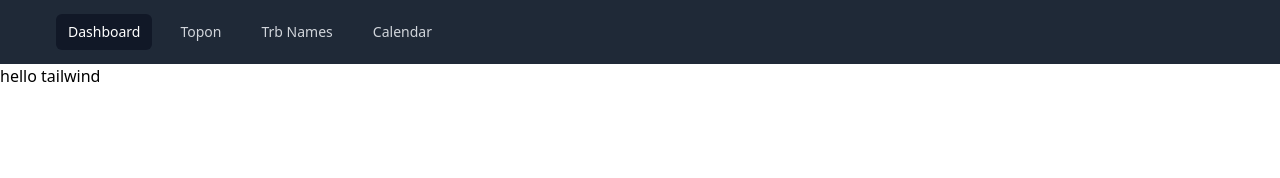
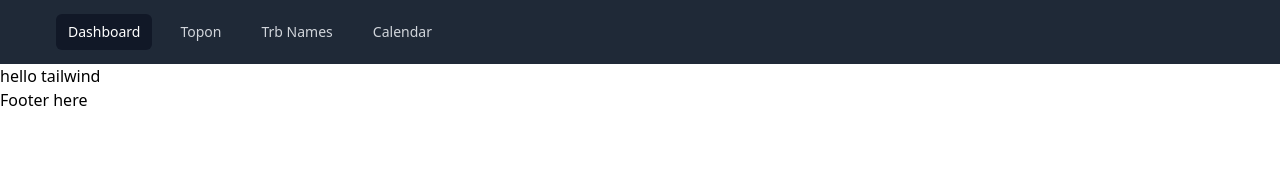
Before and after one commit to AndiZogaj22/Etm, a React (Create React App) app: page / in a window 1280 px wide. Shown: the top 178 px of the page. Built offline with nearby package versions, Linux system fonts and the light colour scheme.

Commit message:
components for footer and searchbar

```diff
--- a/src/App.js
+++ b/src/App.js
@@ -1,5 +1,5 @@
 import Navbar from './components/Navbar';
-
+import Footer from './components/Footer';
 
 function App() {
   return (
@@ -7,6 +7,7 @@ function App() {
      <>
     <Navbar />
     hello tailwind
+    <Footer />
      </>
     </div>
   );
--- /dev/null
+++ b/src/components/Footer.jsx
@@ -0,0 +1,9 @@
+import React from 'react'
+
+const Footer = () => {
+  return (
+    <div>Footer here</div>
+  )
+}
+
+export default Footer
--- /dev/null
+++ b/src/components/SearchBar.jsx
@@ -0,0 +1,9 @@
+import React from 'react'
+
+const SearchBar = () => {
+  return (
+    <div>SearchBar</div>
+  )
+}
+
+export default SearchBar
```
